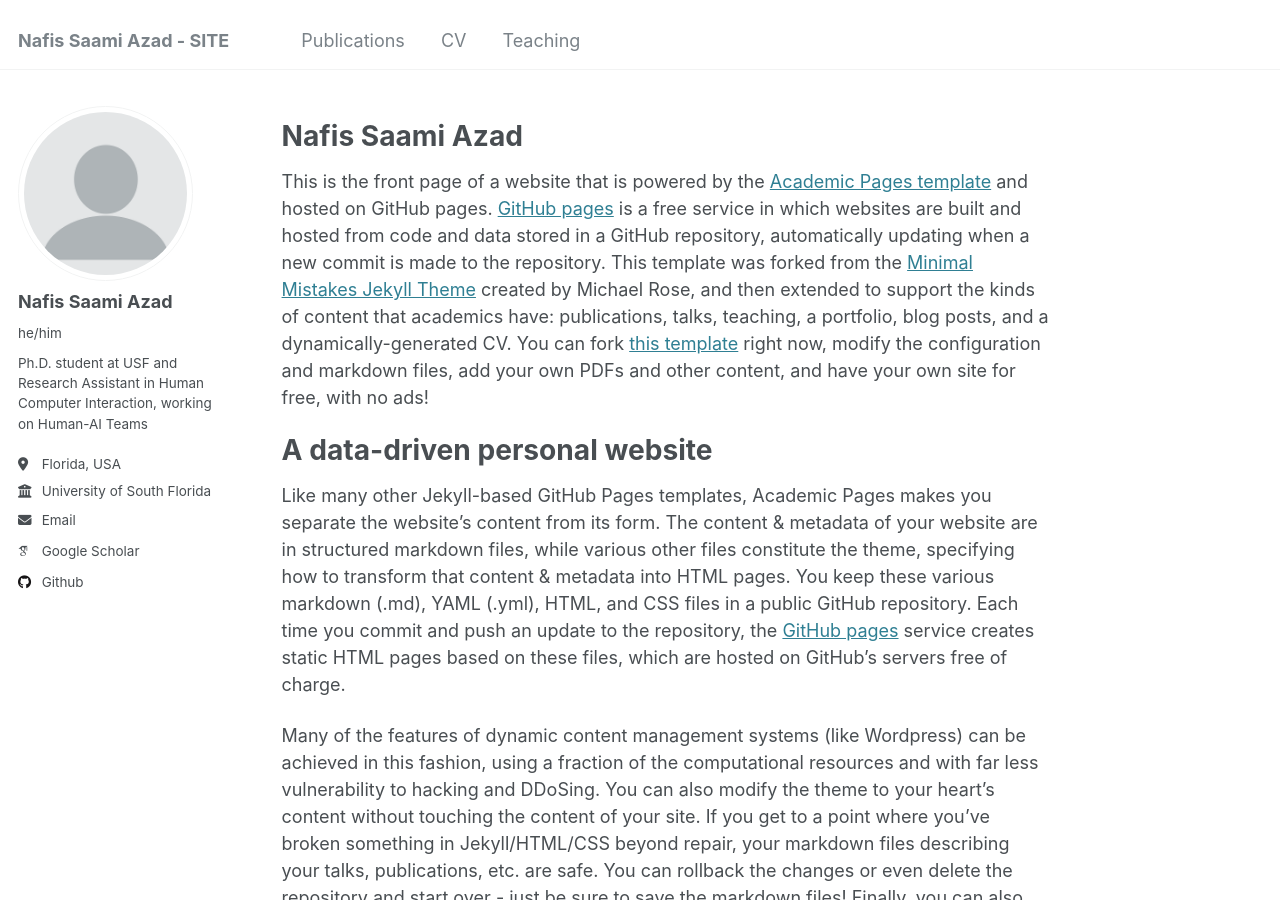
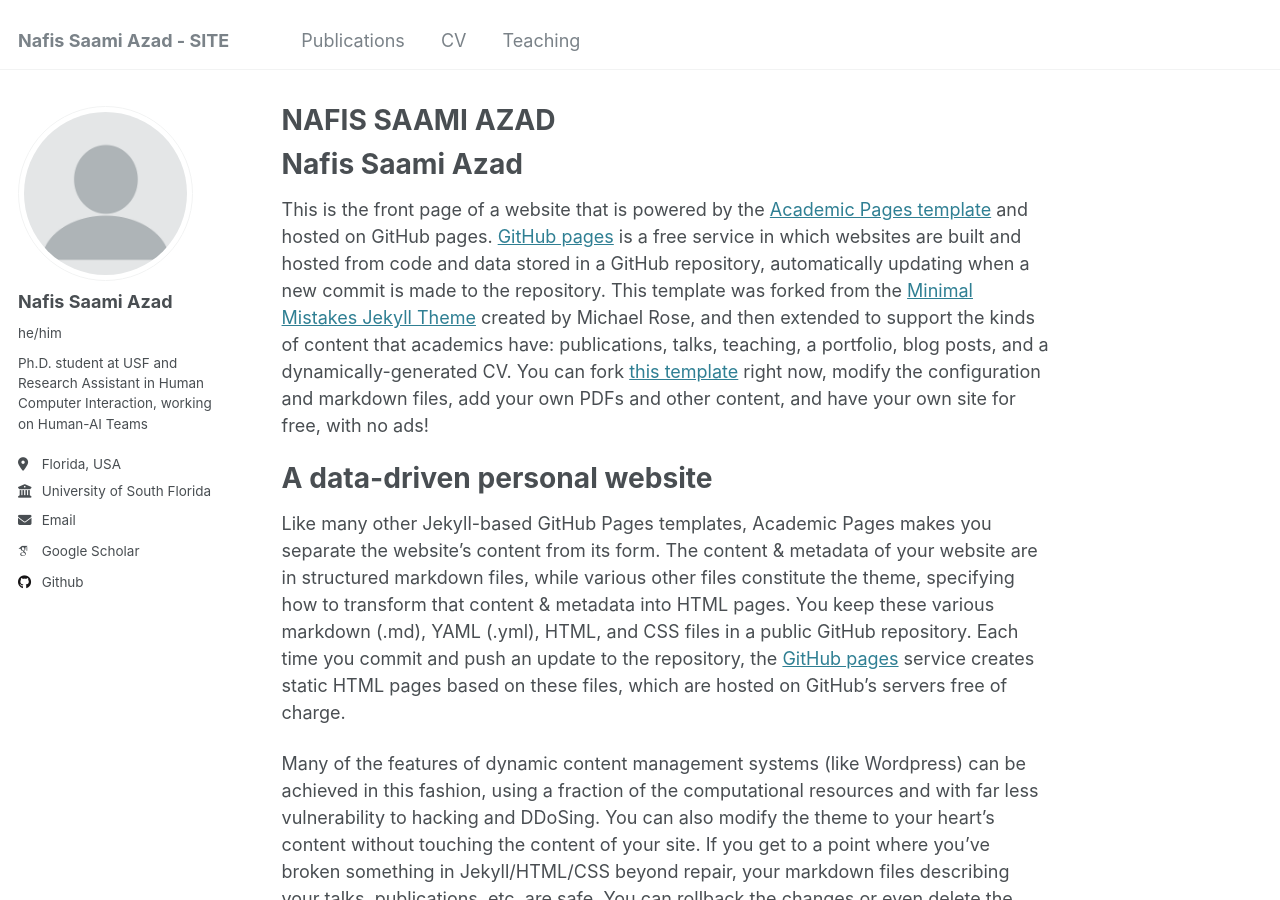
Before and after one commit to nafis10670/nafis10670.github.io, a Jekyll site: the page built from _pages/about.md, in a window 1280 px wide and 900 px high. Built offline with Jekyll 4.4.1, drawn with Linux system fonts in a browser that asks for light colours; some web fonts are replaced.

Commit message:
Update about.md

```diff
--- a/_pages/about.md
+++ b/_pages/about.md
@@ -1,6 +1,6 @@
 ---
 permalink: /
-title: ""
+title: "NAFIS SAAMI AZAD"
 author_profile: true
 redirect_from:
   - /about/
```
